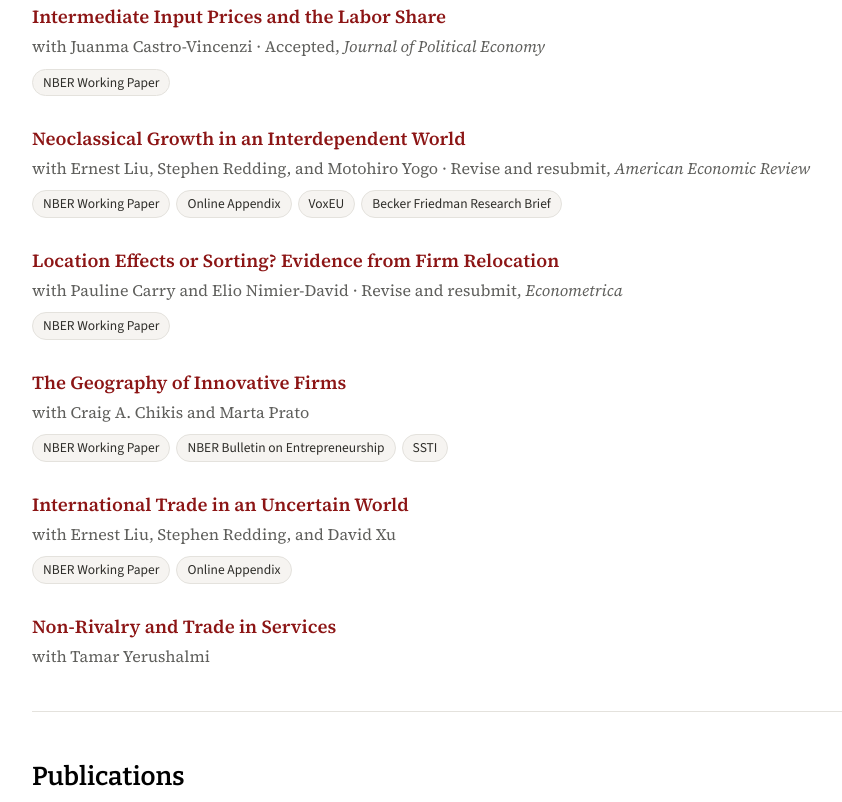
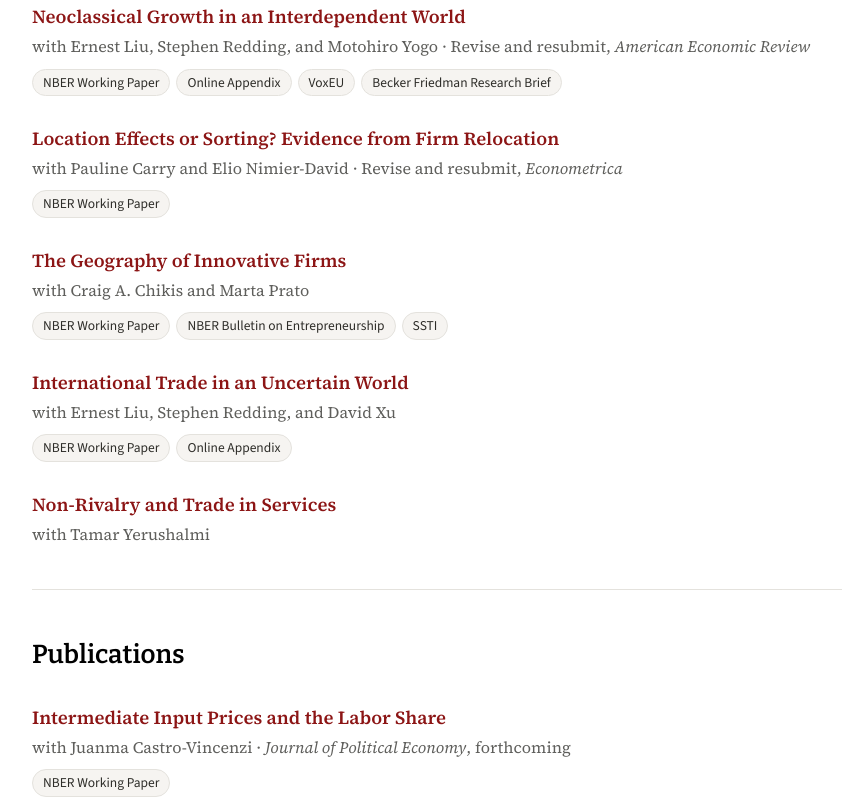
Before and after one commit to binyamink/bennykleinman, a plain HTML site: page index.html in a window 1280 px wide. Shown: the part 778-1580 px from the top of the page, without its empty margins (192-1034 px from the left). Drawn offline with nearby package versions, Linux system fonts and the light colour scheme.

Commit message:
Move Intermediate Input Prices to Publications (JPE, forthcoming)
Co-Authored-By: Claude Opus 5.5 <noreply@anthropic.com>
Claude-Session: https://claude.ai/code/session_018V5JoD7GCYm2Y2sWPcMN4V

```diff
--- a/index.html
+++ b/index.html
@@ -141,14 +141,6 @@
 </div>
 
 <div class="paper">
-  <a class="title" href="http://castrovincenzi.com/s/LaborShare.pdf">Intermediate Input Prices and the Labor Share</a>
-  <span class="meta">with <a href="https://www.castrovincenzi.com/">Juanma Castro-Vincenzi</a> · Accepted, <em>Journal of Political Economy</em></span>
-  <span class="links">
-    <a href="https://www.nber.org/papers/w35114">NBER Working Paper</a>
-  </span>
-</div>
-
-<div class="paper">
   <a class="title" href="https://www.dropbox.com/scl/fi/72t6men38tn4mrcptgg5i/NGIW_Paper.pdf?rlkey=149kzg4ot45zziy8kz4sc76ct&amp;e=1&amp;dl=0">Neoclassical Growth in an Interdependent World</a>
   <span class="meta">with <a href="https://ernestliu.scholar.princeton.edu/">Ernest Liu</a>, <a href="https://stephenredding.github.io/">Stephen Redding</a>, and <a href="https://sites.google.com/site/motohiroyogo/">Motohiro Yogo</a> · Revise and resubmit, <em>American Economic Review</em></span>
   <span class="links">
@@ -195,6 +187,14 @@
 <!-- ============ PUBLICATIONS ============ -->
 <section class="list" id="publications">
 <h2>Publications</h2>
+
+<div class="paper">
+  <a class="title" href="http://castrovincenzi.com/s/LaborShare.pdf">Intermediate Input Prices and the Labor Share</a>
+  <span class="meta">with <a href="https://www.castrovincenzi.com/">Juanma Castro-Vincenzi</a> · <em>Journal of Political Economy</em>, forthcoming</span>
+  <span class="links">
+    <a href="https://www.nber.org/papers/w35114">NBER Working Paper</a>
+  </span>
+</div>
 
 <div class="paper">
   <a class="title" href="https://www.dropbox.com/scl/fi/s49p0vf9t9nhohtteep94/JEPTD_Paper.pdf?rlkey=cijw7fmhezqlklv48vqinnfq6&amp;dl=0">Dynamic Effects of Trade</a>
```
